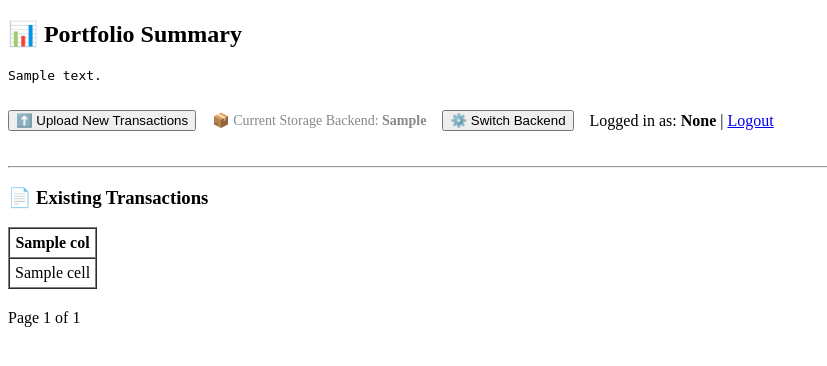
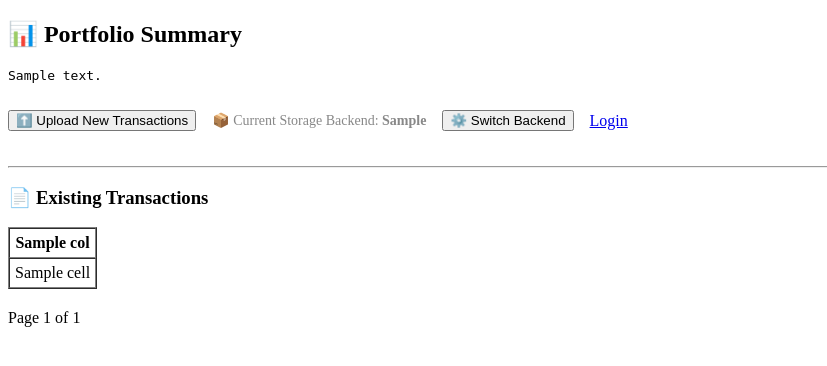
Before and after one commit to dheerajk78/sample_app, a Flask app: template templates/summary.html in a window 1280 px wide. Shown: the top 366 px of the page, without its empty margins (0-827 px from the left). Run offline with Flask 3, Linux system fonts and the light colour scheme; the template is opened without the code that fills it: most values are stand-ins (such as "Sample title", 1, 10 or a date in 2020).

Commit message:
Update summary.html

```diff
--- a/templates/summary.html
+++ b/templates/summary.html
@@ -25,10 +25,17 @@
     <form action="{{ url_for('settings') }}" method="get">
         <button type="submit">⚙️ Switch Backend</button>
     </form>
-  <p>
-    Logged in as: <strong>{{ session.get('user') }}</strong>
-    | <a href="{{ url_for('logout') }}">Logout</a>
-</p>
+{% if session.get('user') %}
+    <p>
+        Logged in as <strong>{{ session.get('user') }}</strong>
+        | <a href="{{ url_for('logout') }}">Logout</a>
+    </p>
+{% else %}
+     <p>
+        <a href="{{ url_for('login') }}">Login</a>
+    </p>
+{% endif %}
+
 </div>
 
     <hr>
```
